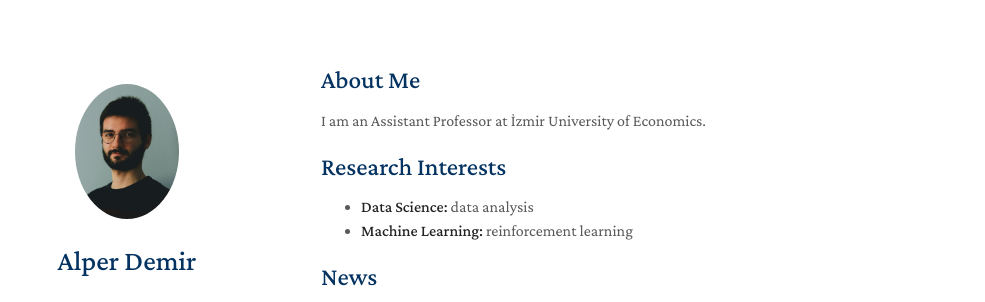
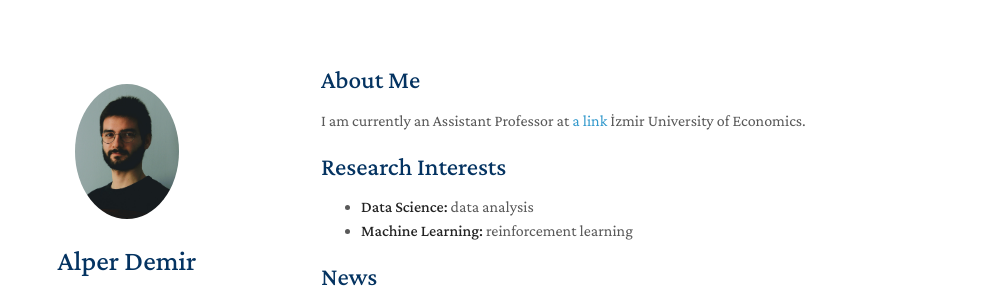
Before and after one commit to gliese876b/gliese876b.github.io, a Jekyll site: the page built from index.md, in a window 1280 px wide and 1020 px high. Shown: the top 302 px of the window, without its empty margins (149-1134 px from the left). Built offline with Jekyll 4.4.1, drawn with Linux system fonts in a browser that asks for light colours; nearby versions of some CDN libraries; a style sheet for code colours, icons or effects is not loaded; our own code applies the rules of GitHub Pages for plain Markdown files.

Commit message:
Update index.md

```diff
--- a/index.md
+++ b/index.md
@@ -4,7 +4,7 @@ layout: homepage
 
 ## About Me
 
-I am an Assistant Professor at İzmir University of Economics.
+I am currently an Assistant Professor at [a link](https://github.com/user/repo/blob/branch/other_file.md) İzmir University of Economics.
 
 ## Research Interests
 
```
